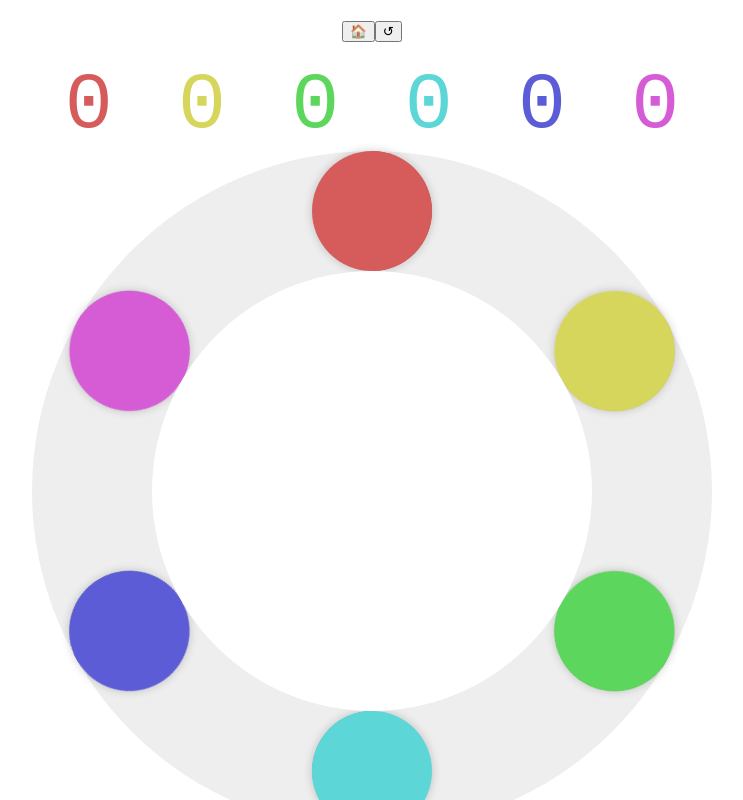
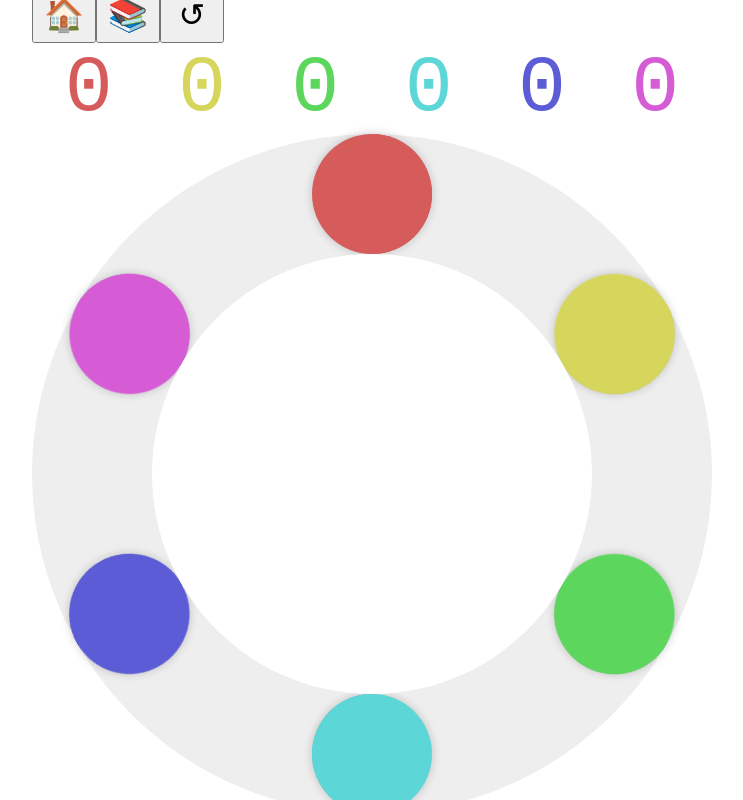
Before and after one commit to iambalaam/score-anything, a React app: page / in a window 1280 px wide. Both pictures are taken after a click on the button "Start". Shown: the whole page, without its empty margins (268-1011 px from the left). Built offline with nearby package versions, Linux system fonts and the light colour scheme; the HTML template or start-up script is replaced by a standard one.

Commit message:
Adding History page

```diff
--- a/src/app/app.tsx
+++ b/src/app/app.tsx
@@ -2,6 +2,7 @@ import * as React from "react";
 import { PlayerSetup } from "./pages/PlayerSetup";
 import { Color } from "./util/color";
 import { Session, SessionState } from "./pages/Session";
+import { History } from "./pages/History";
 import "./index.css";
 
 export type History = number[][]
@@ -60,10 +61,17 @@ export function App() {
 			body = <PlayerSetup startNewSession={startNewSession} />;
 			break;
 		case 'history':
+			body = <History
+				data={appState.sessions[currentSession]}
+				setData={updateSession}
+				setPage={setPage}
+			/>
+			break;
 		case 'counter':
 			body = <Session
 				data={appState.sessions[currentSession]}
 				setData={updateSession}
+				setPage={setPage}
 			/>;
 			break;
 	}
--- a/src/app/components/Dial.tsx
+++ b/src/app/components/Dial.tsx
@@ -45,6 +45,8 @@ export const Dial: React.FC<DialProps> = ({ counterCtxs, totals, addToHistory })
 	const offsets = calculateCounterOffsets(counterCtxs.length);
 
 	// Really don't like this useEffect
+	// Used to recalibrate localState when appState changes.
+	// TODO: add nice animation tweening
 	React.useEffect(() => {
 		setLocalTotals(totals);
 	}, [totals]);
--- /dev/null
+++ b/src/app/pages/History.css
@@ -0,0 +1,4 @@
+#grid {
+    display: grid;
+    width: 100%;
+}
--- /dev/null
+++ b/src/app/pages/History.tsx
@@ -0,0 +1,24 @@
+import * as React from 'react';
+import { SessionProps } from './Session';
+import './History.css';
+
+export function History({ data, setPage }: SessionProps) {
+    const gridTemplateColumns = Array(data.history[0].length).fill('1fr').join(' ');
+
+    return (
+        <main id='history'>
+            <div className="controls">
+                <button className='home' onClick={() => setPage('player-setup')}>🏠</button>
+                <button className='history' onClick={() => setPage('history')}>📚</button>
+                <button className='undo' onClick={() => setPage('counter')}>↺</button>
+            </div>
+            <div id="grid" style={{ gridTemplateColumns }}>
+                {
+                    data.history.map((entry) =>
+                        entry.map((score, i) =>
+                            <span className='score' style={{ color: data.counters[i].color.toString() }} key={i}>{score}</span>
+                        )
+                    )}
+            </div>
+        </main>)
+}
--- a/src/app/pages/Session.css
+++ b/src/app/pages/Session.css
@@ -0,0 +1,11 @@
+.controls {
+    display: flex;
+    flex-direction: row;
+    justify-items: center;
+}
+
+.controls * {
+    font-size: 4vmin;
+    width: 8vmin;
+    height: 7vmin;
+}
--- a/src/app/pages/Session.tsx
+++ b/src/app/pages/Session.tsx
@@ -1,7 +1,7 @@
 import * as React from 'react';
 
 import './Session.css';
-import { CounterContext, History } from '../app';
+import { CounterContext, History, Page } from '../app';
 import { Dial } from '../components/Dial';
 
 export interface SessionState {
@@ -11,10 +11,11 @@ export interface SessionState {
 
 export interface SessionProps {
     data: SessionState,
-    setData: (data: SessionState) => void
+    setData: (data: SessionState) => void,
+    setPage: (page: Page) => void
 }
 
-export function Session({ data, setData }: SessionProps) {
+export function Session({ data, setData, setPage }: SessionProps) {
 
     const addToHistory = (index: number, total: number) => {
         // at this point the history has already been changed
@@ -31,6 +32,8 @@ export function Session({ data, setData }: SessionProps) {
     }
 
     const undo = () => {
+        if (data.history.length < 2) return;
+
         const copy = [...data.history];
         copy.pop();
 
@@ -43,7 +46,8 @@ export function Session({ data, setData }: SessionProps) {
 
     return <main id='session'>
         <div className="controls">
-            <button className='home'>🏠</button>
+            <button className='home' onClick={() => setPage('player-setup')}>🏠</button>
+            <button className='history' onClick={() => setPage('history')}>📚</button>
             <button className='undo' onClick={undo}>↺</button>
         </div>
         <Dial
```
